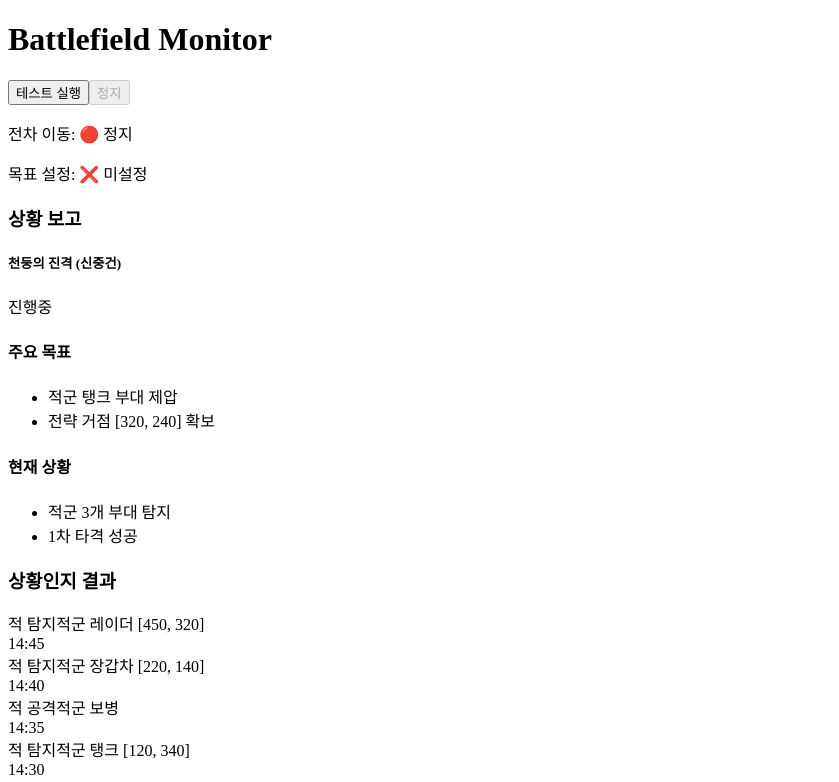
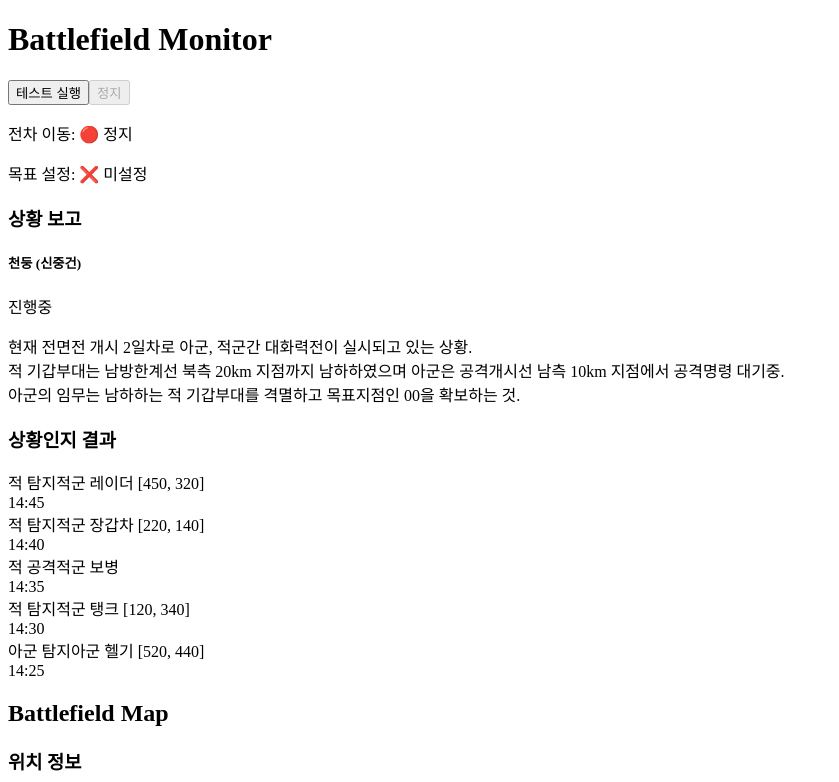
Before and after one commit to HDRT-team-2/HDRT-Final-Project, a Vue app in the folder frontend/battlefield-monitor/: page / in a window 1280 px wide. Shown: the top 782 px of the page, without its empty margins (0-839 px from the left). Built offline with nearby package versions, Linux system fonts and the light colour scheme; the HTML template or start-up script is replaced by a standard one.

Commit message:
feat: #90 상황보고 데이터 변경

```diff
--- a/frontend/battlefield-monitor/src/components/sidebar/StatusReport.vue
+++ b/frontend/battlefield-monitor/src/components/sidebar/StatusReport.vue
@@ -4,13 +4,13 @@ import LabelText from '@/components/common/LabelText.vue';
 import { ref } from 'vue';
 
 // 작전 정보
-const operationName = ref('천둥의 진격');
+const operationName = ref('천둥');
 const operationStatus = ref('진행중');
 const commanderName = ref('신중건');
 </script>
 <template>
   <Card title="상황 보고">
-    <div class="space-y-3">
+    <div class="space-y-1">
       <!-- 작전 정보 -->
       <div class="p-2 flex items-center justify-between">
         <h5 class="font-semibold text-primary-800">
@@ -22,21 +22,10 @@ const commanderName = ref('신중건');
       </div>
 
       <!-- 작전 목표 -->
-      <div class="bg-gray-50 rounded p-2 border border-gray-200">
-        <h4 class="text-xs font-bold text-gray-800 mb-1">주요 목표</h4>
-        <ul class="text-xs text-gray-700 list-disc list-inside space-y-0.5">
-          <li>적군 탱크 부대 제압</li>
-          <li>전략 거점 [320, 240] 확보</li>
-        </ul>
-      </div>
-
-      <!-- 현재 상황 -->
-      <div class="bg-green-50 rounded p-2 border border-green-200">
-        <h4 class="text-xs font-bold text-green-800 mb-1">현재 상황</h4>
-        <ul class="text-xs text-green-700 list-disc list-inside space-y-0.5">
-          <li>적군 3개 부대 탐지</li>
-          <li>1차 타격 성공</li>
-        </ul>
+      <div class="bg-gray-50 rounded p-2 border border-gray-200 text-sm">
+        <p>현재 전면전 개시 2일차로 아군, 적군간 대화력전이 실시되고 있는 상황.<br />
+        적 기갑부대는 남방한계선 북측 20km 지점까지 남하하였으며 아군은 공격개시선 남측 10km 지점에서 공격명령 대기중.<br />
+        아군의 임무는 남하하는 적 기갑부대를 격멸하고 목표지점인 00을 확보하는 것.</p>
       </div>
     </div>
   </Card>
```
